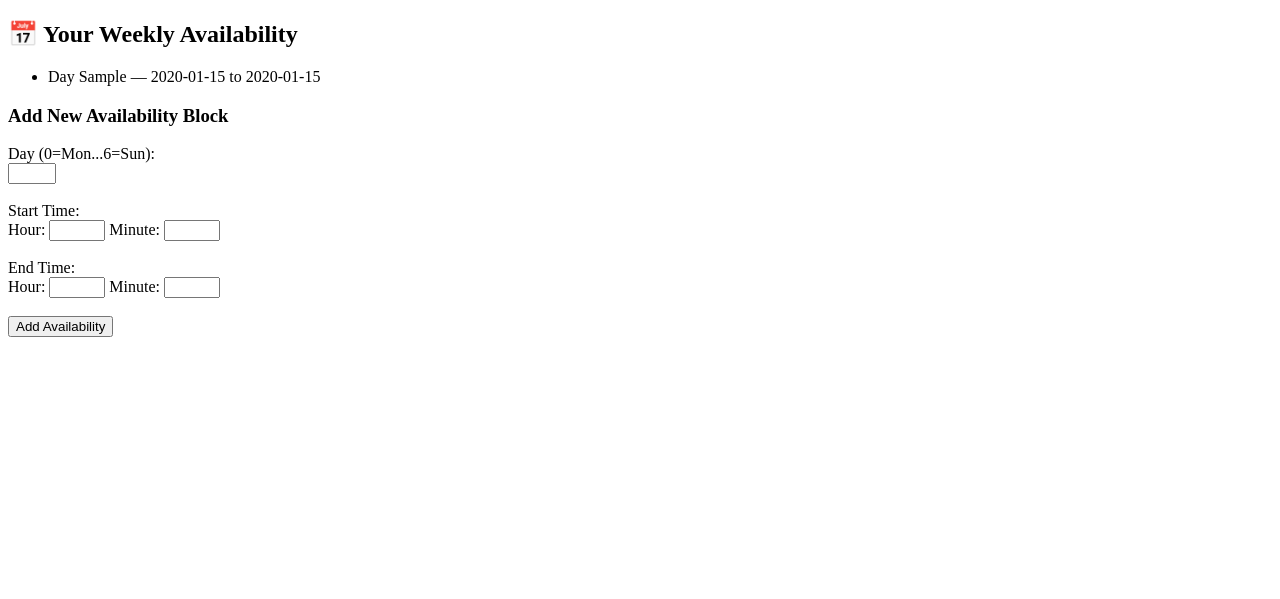
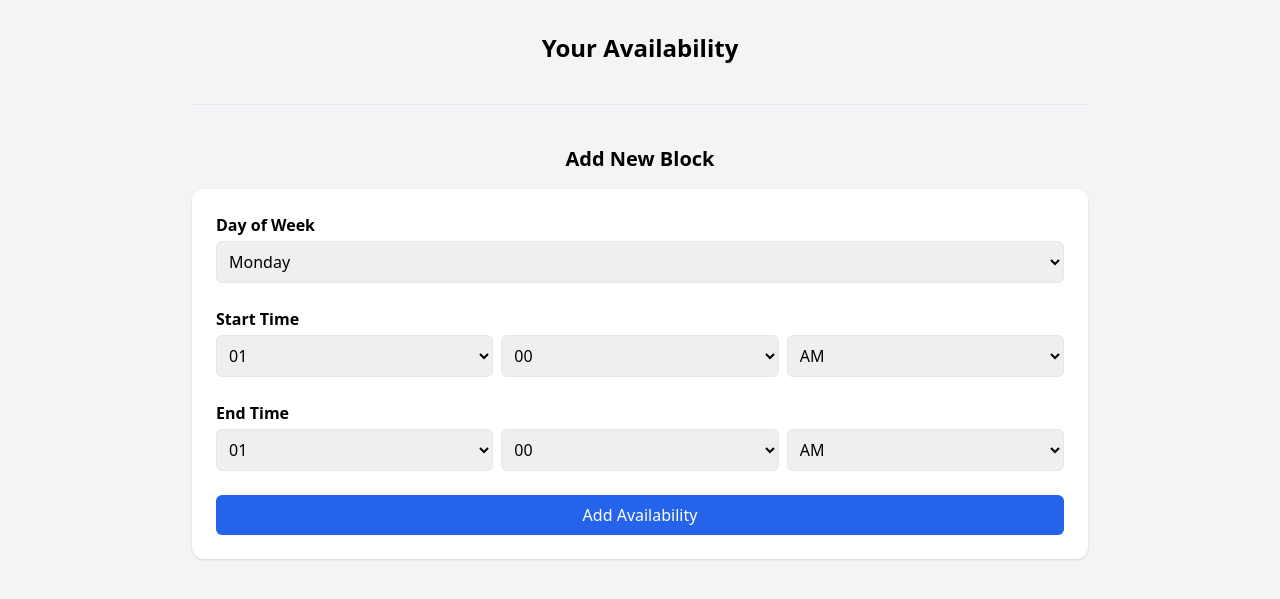
Before and after one commit to davidgo24/bizzytext, a FastAPI app: template app/templates/owner_availability.html in a window 1280 px wide. Shown: the top 599 px of the page. Run offline with FastAPI, Linux system fonts and the light colour scheme; the template is opened without the code that fills it: most values are stand-ins (such as "Sample title", 1, 10 or a date in 2020); some libraries are stand-ins or nearby versions.

Commit message:
working owner_schedule page. working booking page, fixed selecting appointment/datetime bug

```diff
--- a/app/main.py
+++ b/app/main.py
@@ -3,6 +3,8 @@ from app.db.database import engine
 from app.services import twilio_webhook
 from app.models import db_models
 from app.routers import booking_routes
+from app.routers import owner_availability_router
+
 
 
 app = FastAPI()
@@ -13,3 +15,4 @@ def on_startup():
 
 app.include_router(twilio_webhook.router)
 app.include_router(booking_routes.router)
+app.include_router(owner_availability_router.router)
--- a/app/templates/owner_availability.html
+++ b/app/templates/owner_availability.html
@@ -1,34 +1,100 @@
 <!DOCTYPE html>
-<html>
+<html lang="en">
 <head>
-    <title>Availability Editor</title>
-    <meta name="viewport" content="width=device-width, initial-scale=1.0" />
+  <meta charset="UTF-8">
+  <title>Owner Availability</title>
+  <script src="https://cdn.tailwindcss.com"></script>
 </head>
-<body>
-    <h2>📅 Your Weekly Availability</h2>
+<body class="bg-gray-100 py-8 px-4">
+  <div class="max-w-4xl mx-auto">
+    <h1 class="text-2xl font-bold mb-6 text-center">Your Availability</h1>
 
-    <ul>
-    {% for block in blocks %}
-        <li>
-            Day {{ block.day_of_week }} — {{ block.block_start.strftime('%I:%M %p') }} to {{ block.block_end.strftime('%I:%M %p') }}
-        </li>
-    {% endfor %}
-    </ul>
+    <div class="space-y-6">
+      {% for day_num in range(7) %}
+        {% set blocks_for_day = schedule_blocks | selectattr("day_of_week", "equalto", day_num) | list %}
+        {% if blocks_for_day %}
+          <div class="bg-white shadow rounded-lg p-4">
+            <div class="flex justify-between items-center mb-2">
+              <h2 class="font-semibold text-lg">
+                {{ ["Monday", "Tuesday", "Wednesday", "Thursday", "Friday", "Saturday", "Sunday"][day_num] }}
+              </h2>
+              <span class="text-sm text-gray-500">{{ blocks_for_day | length }} block{{ 's' if blocks_for_day | length > 1 }}</span>
+            </div>
+            <div class="flex flex-wrap gap-3">
+              {% for block in blocks_for_day %}
+                <div class="bg-blue-50 text-sm text-blue-800 border border-blue-200 rounded-md px-3 py-2 flex items-center gap-2 shadow-sm">
+                  {{ block.block_start.strftime("%I:%M %p") }} – {{ block.block_end.strftime("%I:%M %p") }}
+                  <form action="/owner-availability/delete?token={{ token }}" method="post">
+                    <input type="hidden" name="block_id" value="{{ block.id }}">
+                    <button type="submit" class="text-red-600 hover:text-red-800 text-xs ml-2">✕</button>
+                  </form>
+                </div>
+              {% endfor %}
+            </div>
+          </div>
+        {% endif %}
+      {% endfor %}
+    </div>
 
-    <h3>Add New Availability Block</h3>
-    <form method="post">
-        <label>Day (0=Mon...6=Sun):</label><br>
-        <input type="number" name="day_of_week" min="0" max="6"><br><br>
+    <hr class="my-10">
 
-        <label>Start Time:</label><br>
-        Hour: <input type="number" name="start_hour" min="0" max="23">
-        Minute: <input type="number" name="start_minute" min="0" max="59"><br><br>
+    <h2 class="text-xl font-semibold mb-4 text-center">Add New Block</h2>
 
-        <label>End Time:</label><br>
-        Hour: <input type="number" name="end_hour" min="0" max="23">
-        Minute: <input type="number" name="end_minute" min="0" max="59"><br><br>
+    <form action="/owner-availability/add?token={{ token }}" method="post" class="bg-white p-6 rounded-xl shadow space-y-6">
 
-        <button type="submit">Add Availability</button>
+      <div>
+        <label class="block font-semibold mb-1">Day of Week</label>
+        <select name="day_of_week" class="w-full p-2 border rounded-md">
+          {% for day in ["Monday", "Tuesday", "Wednesday", "Thursday", "Friday", "Saturday", "Sunday"] %}
+            <option value="{{ loop.index0 }}">{{ day }}</option>
+          {% endfor %}
+        </select>
+      </div>
+
+      <div>
+        <label class="block font-semibold mb-1">Start Time</label>
+        <div class="grid grid-cols-3 gap-2">
+          <select name="start_hour" class="p-2 border rounded-md">
+            {% for h in range(1, 13) %}
+              <option value="{{ "%02d"|format(h) }}">{{ "%02d"|format(h) }}</option>
+            {% endfor %}
+          </select>
+          <select name="start_minute" class="p-2 border rounded-md">
+            {% for m in ["00", "15", "30", "45"] %}
+              <option value="{{ m }}">{{ m }}</option>
+            {% endfor %}
+          </select>
+          <select name="start_am_pm" class="p-2 border rounded-md">
+            <option value="AM">AM</option>
+            <option value="PM">PM</option>
+          </select>
+        </div>
+      </div>
+
+      <div>
+        <label class="block font-semibold mb-1">End Time</label>
+        <div class="grid grid-cols-3 gap-2">
+          <select name="end_hour" class="p-2 border rounded-md">
+            {% for h in range(1, 13) %}
+              <option value="{{ "%02d"|format(h) }}">{{ "%02d"|format(h) }}</option>
+            {% endfor %}
+          </select>
+          <select name="end_minute" class="p-2 border rounded-md">
+            {% for m in ["00", "15", "30", "45"] %}
+              <option value="{{ m }}">{{ m }}</option>
+            {% endfor %}
+          </select>
+          <select name="end_am_pm" class="p-2 border rounded-md">
+            <option value="AM">AM</option>
+            <option value="PM">PM</option>
+          </select>
+        </div>
+      </div>
+
+      <button type="submit" class="w-full bg-blue-600 text-white py-2 px-4 rounded-md hover:bg-blue-700 transition">
+        Add Availability
+      </button>
     </form>
+  </div>
 </body>
 </html>
--- a/app/utils/time_utils.py
+++ b/app/utils/time_utils.py
@@ -1,4 +1,5 @@
 from datetime import datetime
+import pytz
 
-def format_human_date(dt: datetime) -> str:
-    return dt.strftime("%A at %-I:%M %p")  # e.g. "Friday at 2:00 PM"
+def to_utc(pacific_dt: datetime) -> datetime:
+    return pacific_dt.astimezone(pytz.utc)
```
Also changed, not shown: app/routers/booking_routes.py (+11 -19 lines), app/routers/owner_availability_router.py (+74 -13 lines), app/services/send_sms.py (+11 -3 lines), app/services/slot_generator_v2.py (+8 -5 lines), app/utils/messaging.py (+8 -20 lines), app/utils/phone_utils.py (+14 -4 lines).
